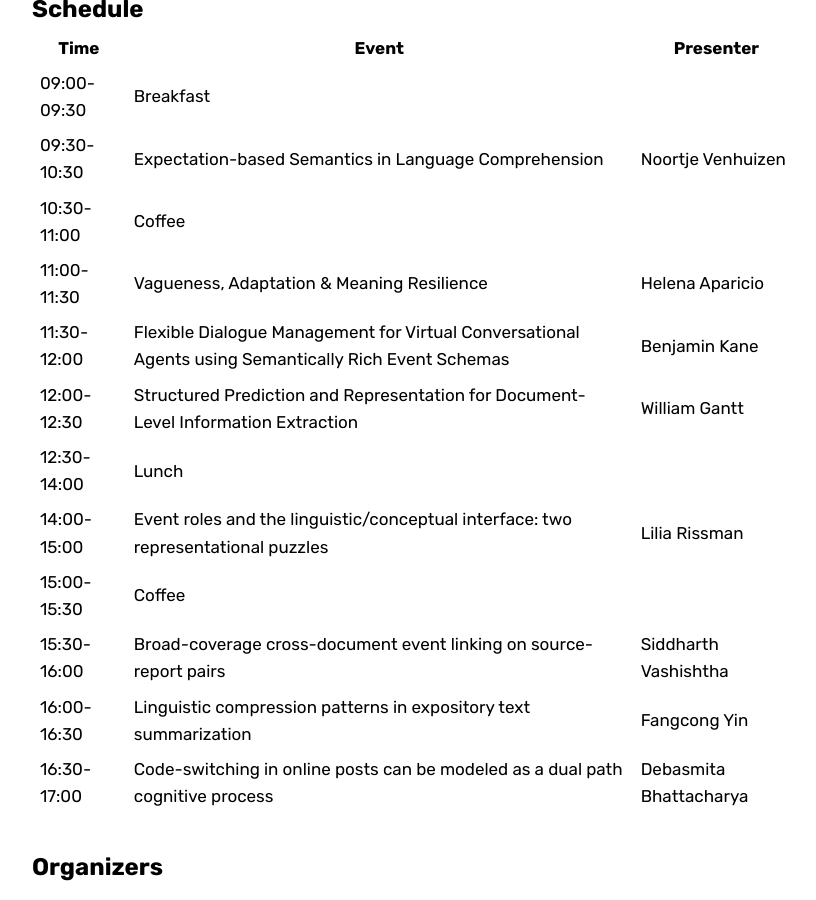
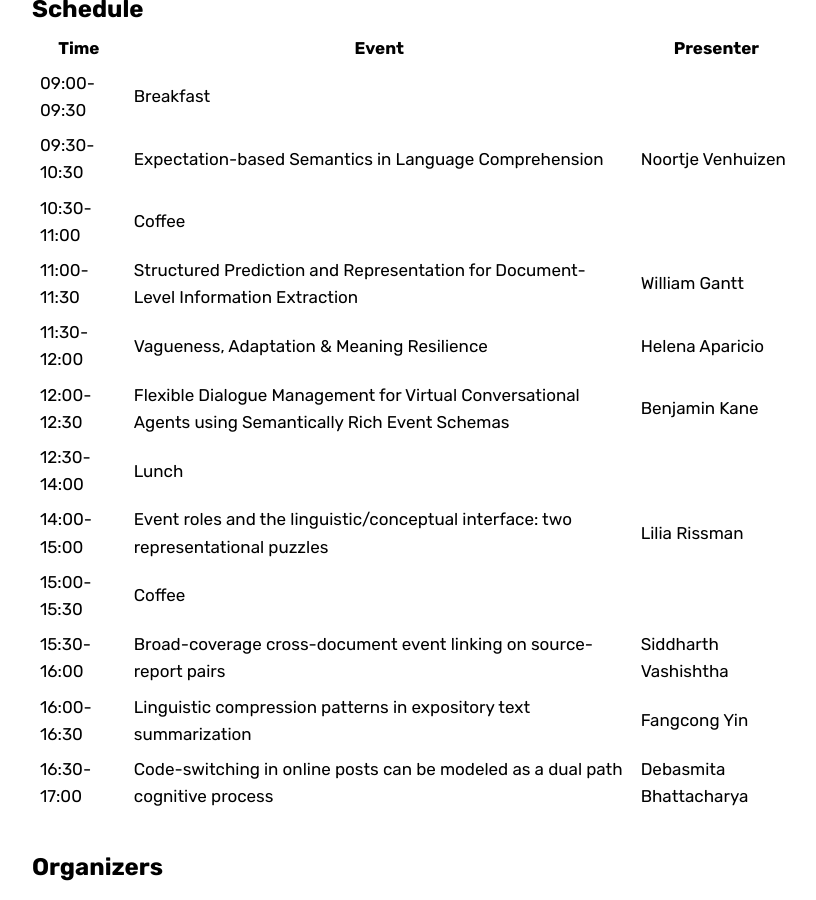
Before and after one commit to FACTSlab/factslab.github.io, a Jekyll site: the page built from peer-workshop-2023.md, in a window 1280 px wide and 900 px high, scrolled down 1965 px. Shown: the whole window, without its empty margins (224-1040 px from the left). Built offline with Jekyll 4.4.1, drawn with Linux system fonts in a browser that asks for light colours; some web fonts are replaced; grey boxes are pictures that could not be loaded.

Commit message:
Reorders first session

```diff
--- a/_data/workshop.yml
+++ b/_data/workshop.yml
@@ -133,13 +133,13 @@ schedule:
   title: Coffee
 - time: 11:00-11:30
   type: talk
-  presentation: haparicio
+  presentation: wgantt
 - time: 11:30-12:00
   type: talk
-  presentation: bkane
+  presentation: haparicio
 - time: 12:00-12:30
   type: talk
-  presentation: wgantt
+  presentation: bkane
 - time: 12:30-14:00
   type: break
   title: Lunch
```
